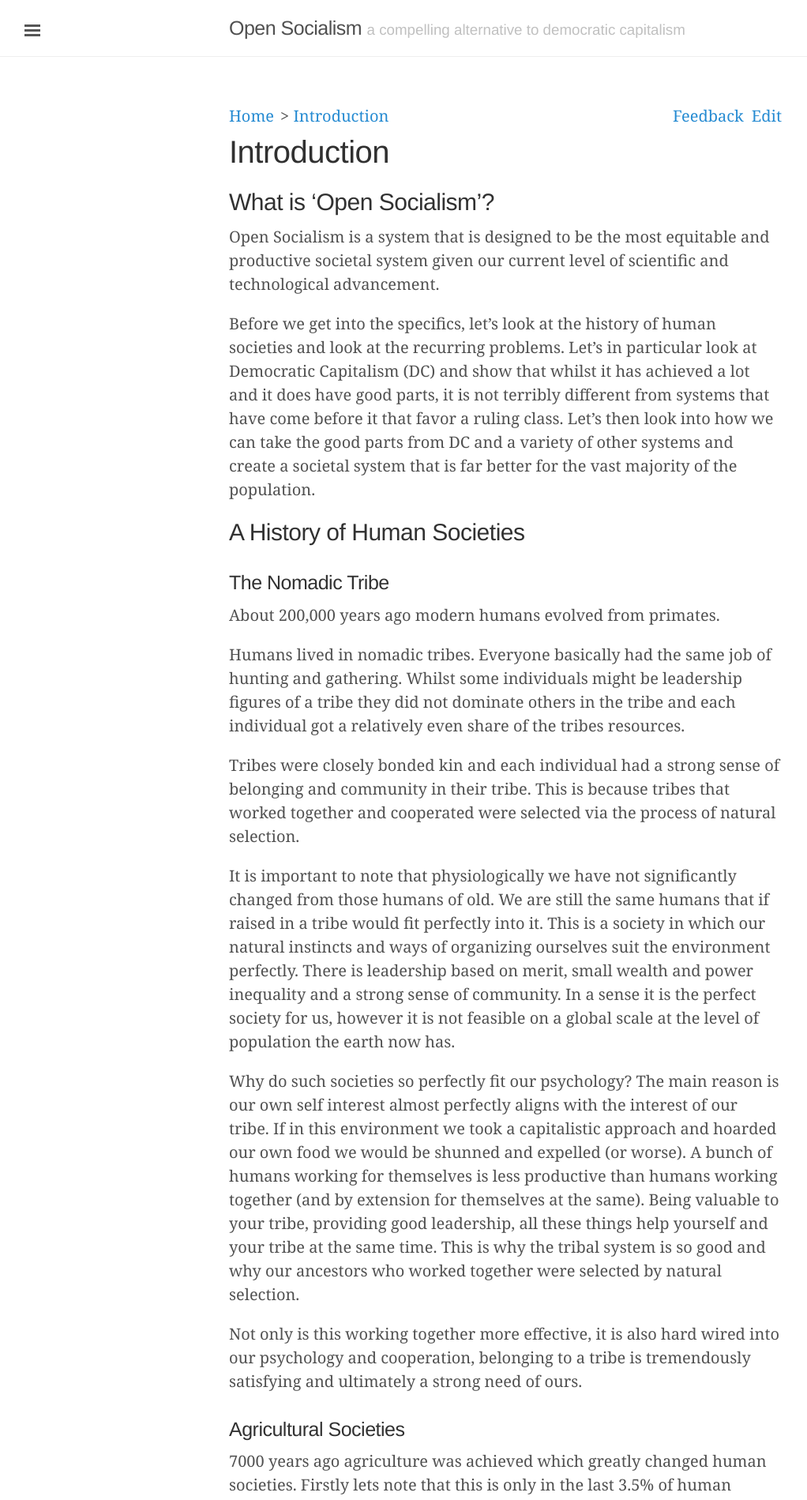
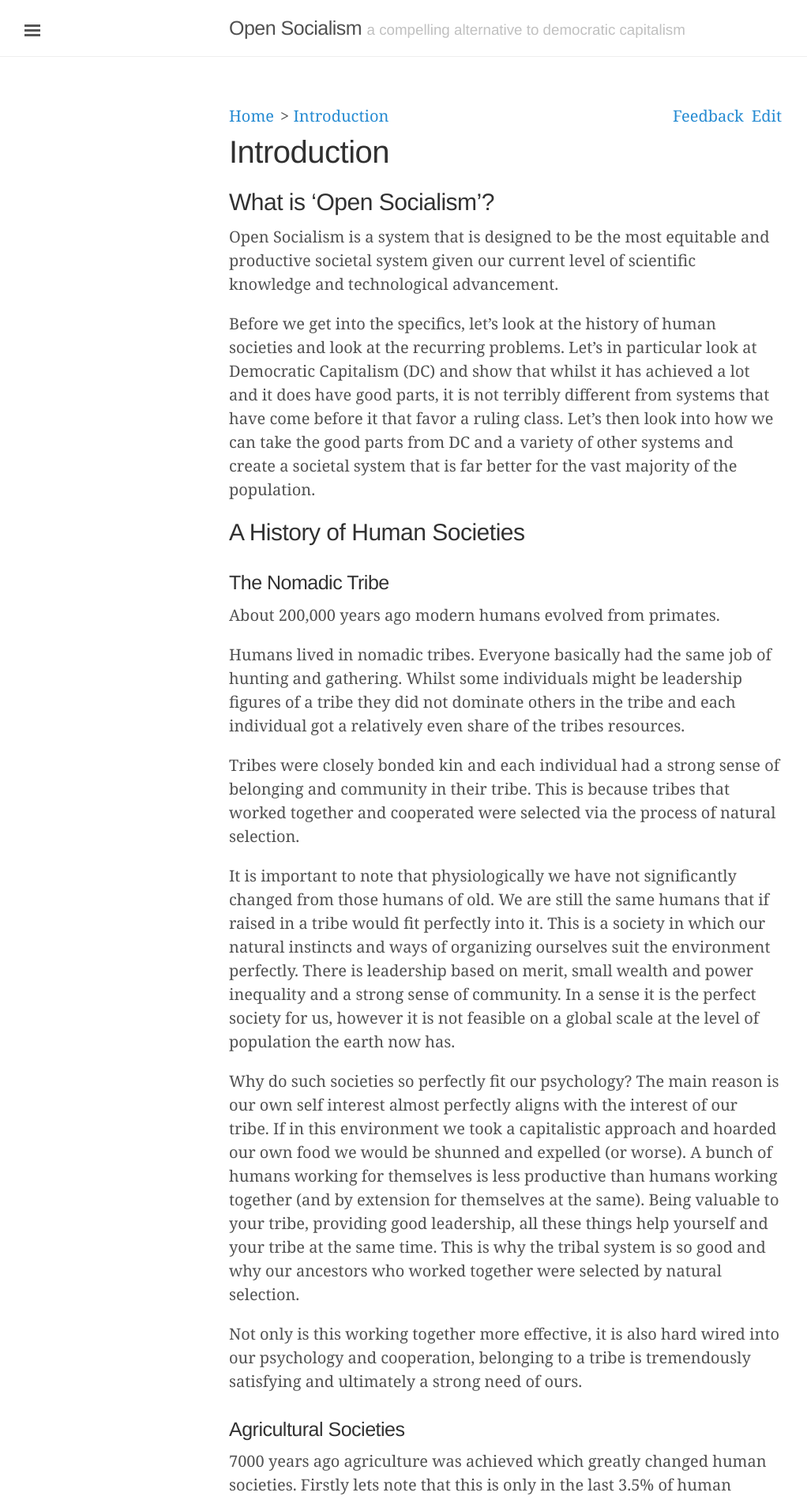
Before and after one commit to open-socialism/open-socialism-site, a Jekyll site: the page built from introduction.md, in a window 1280 px wide. Shown: the top 1899 px of the page at 79% size, without its empty margins (0-1022 px from the left). Built offline with Jekyll 4.4.1, drawn with Linux system fonts in a browser that asks for light colours; some of the changed text lies outside the part shown.

Commit message:
final tweaks

```diff
--- a/introduction.md
+++ b/introduction.md
@@ -4,7 +4,7 @@ permalink: /introduction/
 ---
 ## What is 'Open Socialism'?
 
-Open Socialism is a system that is designed to be the most equitable and productive societal system given our current level of scientific and technological advancement.
+Open Socialism is a system that is designed to be the most equitable and productive societal system given our current level of scientific knowledge and technological advancement.
 
 Before we get into the specifics, let's look at the history of human societies and look at the recurring problems. Let's in particular look at Democratic Capitalism (DC) and show that whilst it has achieved a lot and it does have good parts, it is not terribly different from systems that have come before it that favor a ruling class. Let's then look into how we can take the good parts from DC and a variety of other systems and create a societal system that is far better for the vast majority of the population.
 
@@ -103,7 +103,7 @@ The working class are unskilled laborers and includes the unemployed and homeles
 
 The propaganda of DC is interesting in that it is the most complex that has existed.
 
-##### DC is fair and equitable. Anyone can through work become rich and each individual has freedom and equal rights.
+##### "DC is fair and equitable. Anyone can through work become rich and each individual has freedom and equal rights."
 
 Fundamental to DC propaganda is everyone is equal and the notion of freedom. Let's look into those.
 
```
Also changed, not shown: other parts of introduction.md (+7 -5 lines).
